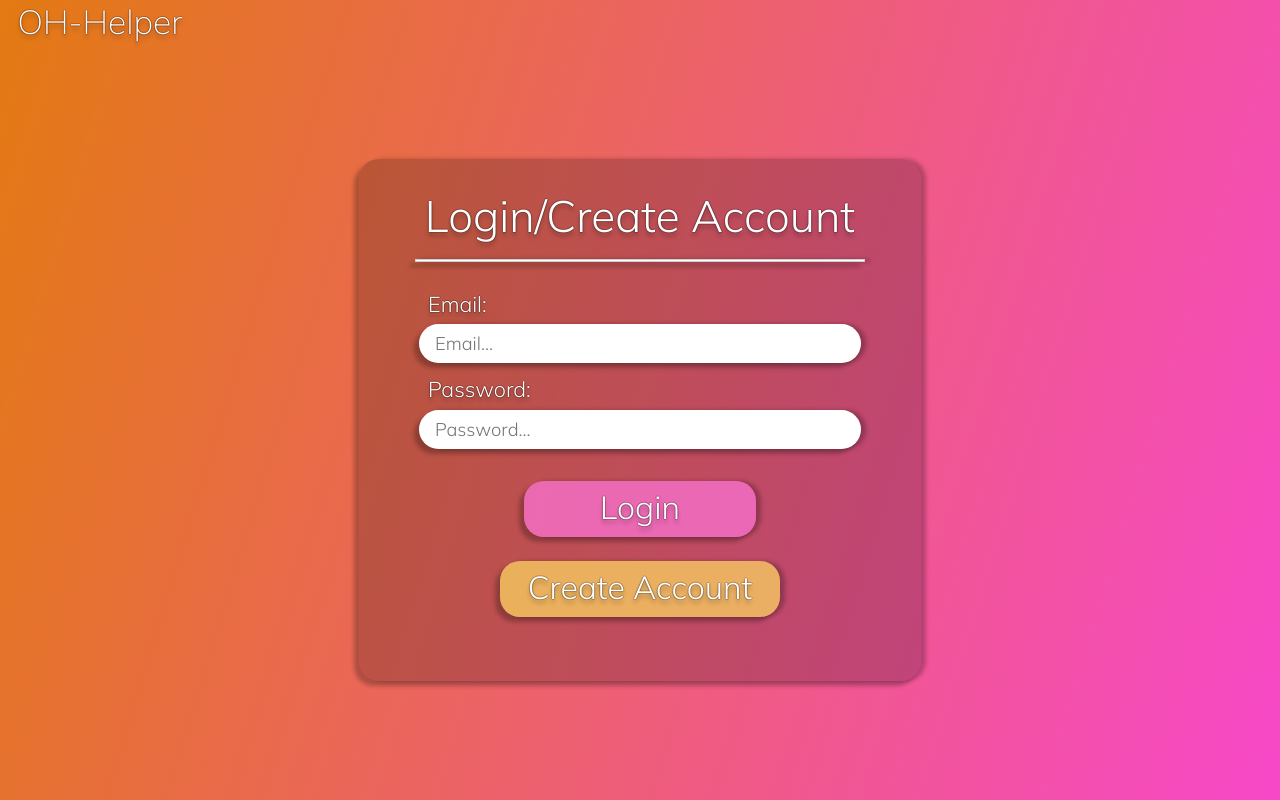
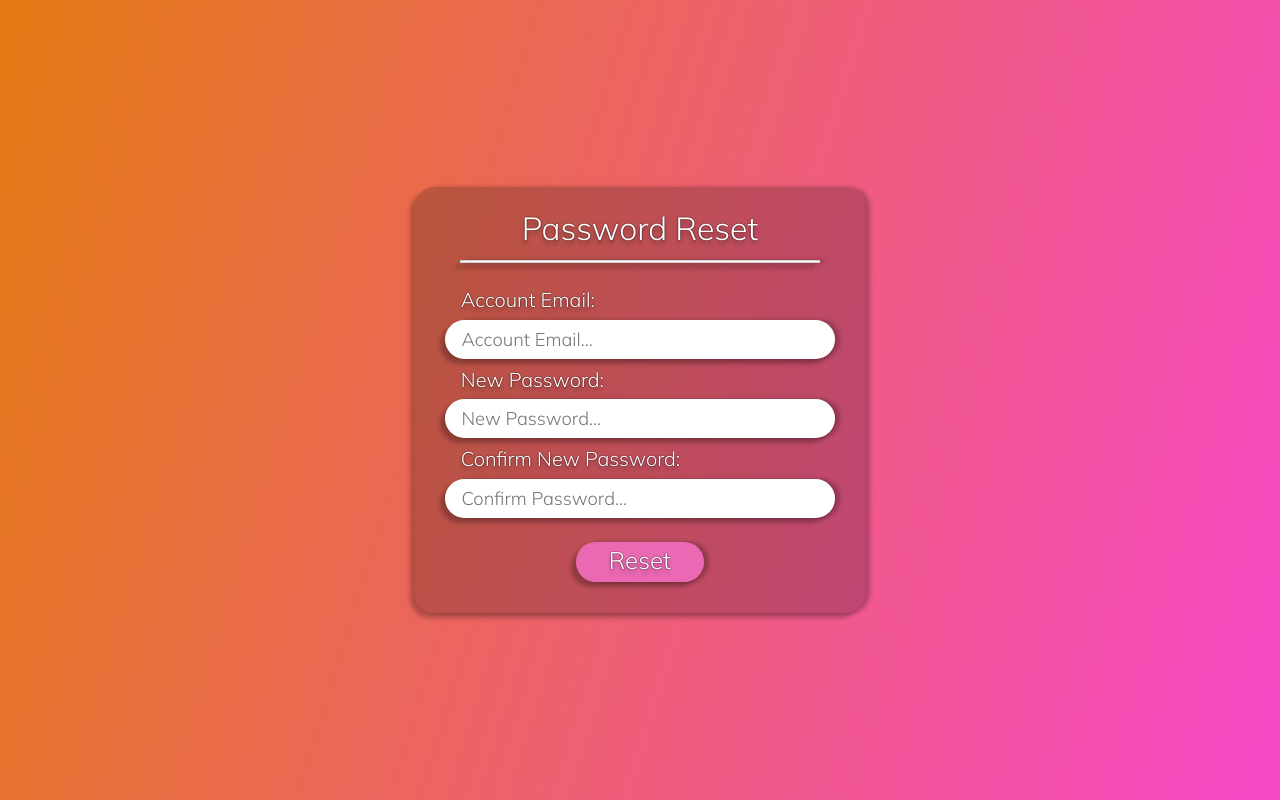
Before and after one commit to JohnTantillo/OH-Helper, a React (Create React App) app in the folder oh-helper-frontend/: page /forgotPassword in a window 1280 px wide. Built offline with nearby package versions, Linux system fonts and the light colour scheme.

Commit message:
Added the Password Reset Frontend

```diff
--- a/oh-helper-frontend/src/App.css
+++ b/oh-helper-frontend/src/App.css
@@ -7,6 +7,7 @@
 @import "./StyleSheets/TeacherView.css";
 @import "./StyleSheets/Ticket.css";
 @import "./StyleSheets/TASelect.css";
+@import "./StyleSheets/PassReset.css";
 
 html {
   --left-gradient: #e37a12;
--- a/oh-helper-frontend/src/App.jsx
+++ b/oh-helper-frontend/src/App.jsx
@@ -6,6 +6,7 @@ import StudentView from "./Components/StudentView";
 import CreateAccountPage from "./Components/CreateAccountPage";
 import TASelectPage from "./Components/TASelectPage";
 import { BrowserRouter as Router, Route, Switch } from "react-router-dom";
+import PasswordReset from "./Components/PasswordReset";
 
 class App extends React.Component {
   constructor(props) {
@@ -33,6 +34,9 @@ class App extends React.Component {
               <Route path="/taSelector">
                 <TASelectPage />
               </Route>
+              <Route path="/forgotPassword">
+                <PasswordReset />
+              </Route>
               <Route path="/">
                 {this.state.loggedIn ? (
                   this.state.student ? (
--- a/oh-helper-frontend/src/Components/LoginPage.jsx
+++ b/oh-helper-frontend/src/Components/LoginPage.jsx
@@ -25,26 +25,26 @@ class LoginPage extends React.Component {
     //   });
     // });
 
-    fetch("/login", {
-      method: "POST",
-      headers: { "Content-Type": "application/json" },
-      body: JSON.stringify({ email: email, password: pass, salt:""}),
-    })
-      .then((response) => response != "" ? response.json() : "")
-      .then((success) => {
-        if (success !== "") {
-          if (success.AccType === "teacher") {
-            this.props.loginFlag(true, false, success.Username);
-          } else if (success.AccType === "student") {
-            this.props.loginFlag(true, true, success.Username);
-          } else if (success.AccType === "instructor") {
-            this.props.loginFlag(true, false, success.Username);
-          }
-        } else {
-          this.props.loginFlag(false, false, "");
-        }
-      });
-    //this.props.loginFlag(true, false, "Jesse Hartloff");
+    // fetch("/login", {
+    //   method: "POST",
+    //   headers: { "Content-Type": "application/json" },
+    //   body: JSON.stringify({ email: email, password: pass, salt:""}),
+    // })
+    //   .then((response) => response !== "" ? response.json() : "")
+    //   .then((success) => {
+    //     if (success !== "") {
+    //       if (success.AccType === "teacher") {
+    //         this.props.loginFlag(true, false, success.Username);
+    //       } else if (success.AccType === "student") {
+    //         this.props.loginFlag(true, true, success.Username);
+    //       } else if (success.AccType === "instructor") {
+    //         this.props.loginFlag(true, false, success.Username);
+    //       }
+    //     } else {
+    //       this.props.loginFlag(false, false, "");
+    //     }
+    //   });
+    this.props.loginFlag(true, true, "Jesse Hartloff");
     return true;
   };
 
@@ -82,6 +82,7 @@ class LoginPage extends React.Component {
               placeholder="Password..."
               onChange={this.passwordOnChange}
             />
+            <a className="forgotPasswordLink" href="/forgotPassword">Forgot Password?</a>
             <Button
               active={true}
               onclick={this.login}
--- /dev/null
+++ b/oh-helper-frontend/src/Components/PasswordReset.jsx
@@ -0,0 +1,59 @@
+import React from "react";
+import RouteButton from "./RouteButton.jsx";
+
+
+export default class PasswordReset extends React.Component {
+    constructor(props){
+        super(props);
+
+        this.state = {
+            email: "",
+            newPass: "",
+            confirmPass: "",
+        };
+    }
+
+    updateEmail = (event) => {
+        this.setState({email: event.target.value});
+    }
+
+    updatePass = (event) => {
+        this.setState({newPass: event.target.value});
+    }
+
+    updateConfirmPass = (event) => {
+        this.setState({confirmPass: event.target.value});
+    }
+
+    handleUpdatePass = () => {
+        fetch("/password_reset")
+        .then((response) => {
+            if (response.ok === false) {
+                alert("Error connecting to server.");
+            } else {
+                console.log(response);
+            }
+        })
+        return true;
+    }
+
+    render() {
+        return(
+            <div className="pageContainer">
+                <div className="passWindowContainer">
+                    <div className="passWindow">
+                        <p className="resetLabel">Password Reset</p>
+                        <div className="lineBreak"></div>
+                        <p className="emailLabel">Account Email:</p>
+                        <input type="email" className="emailInput" placeholder="Account Email..." onChange={this.updateEmail}/>
+                        <p className="passwordLabel">New Password:</p>
+                        <input type="password" className="passwordInput" placeholder="New Password..." onChange={this.updatePass}/>
+                        <p className="confirmPasswordLabel">Confirm New Password:</p>
+                        <input type="password" className="confirmPasswordInput" placeholder="Confirm Password..." onChange={this.updateConfirmPass}/>
+                        <RouteButton active={true} text={"Reset"} route={"/"} buttonType={"resetButton"} onclick={this.handleUpdatePass}></RouteButton>
+                    </div>
+                </div>
+            </div>
+        );
+    }
+}
--- a/oh-helper-frontend/src/Components/StudentOption.jsx
+++ b/oh-helper-frontend/src/Components/StudentOption.jsx
@@ -20,7 +20,7 @@ export default class StudentOption extends React.Component {
       body: JSON.stringify({email: this.props.email, role: newRole})
     })
     .then((response) => {
-      if (response.status == 404) {
+      if (response.ok === false) {
         alert("Error: Could not reach server.")
       } else {
         this.setState({ selected: roleBool });
--- a/oh-helper-frontend/src/Components/StudentView.jsx
+++ b/oh-helper-frontend/src/Components/StudentView.jsx
@@ -7,7 +7,7 @@ class StudentView extends React.Component {
   constructor(props) {
     super(props);
     this.state = {
-      ticket: [{ name: "John Dunaske", question: "Is this a test?" }, { name: "John Dunaske", question: "Is this a test?" }],
+      ticket: [],
       activeTAs: [],
       student: true,
       question: "",
@@ -21,7 +21,7 @@ class StudentView extends React.Component {
   };
 
   submitQuestion = () => {
-      console.log("Do stuff");
+
   }
 
   render() {
@@ -36,7 +36,7 @@ class StudentView extends React.Component {
           </div>
         </div>
         <div className="rightMasterStudent">
-          <div className="accountName">{"Welcome, " + this.props.name}</div>
+          <div className="welcomeStudent">{"Welcome, " + this.props.name}</div>
           <div className="activeTA headerText">Active TA's</div>
           <div className="activeTAWindow">
             {this.state.activeTAs.map((ta) => {
@@ -58,7 +58,7 @@ class StudentView extends React.Component {
               minLength={this.state.questionMinLength}
               onChange={this.questionOnChanged}
             ></textarea>
-            <div className="buttonContainer">
+            <div className="studentButtonContainer">
                 <Button active={true} text="Post" buttonType="postButton" onclick={this.submitQuestion}></Button>
             </div>
           </div>
--- a/oh-helper-frontend/src/StyleSheets/Login.css
+++ b/oh-helper-frontend/src/StyleSheets/Login.css
@@ -98,6 +98,14 @@
   margin-top: 0.1vmin;
 }
 
+.forgotPasswordLink {
+  color: var(--header-color);
+  font-family: var(--general-font);
+  font-weight: 300;
+  font-size: 2vmin;
+  margin-top: 1vh;
+}
+
 .loginButton {
   background-color: rgba(255, 118, 219, 0.69) !important;
   font-size: 4vmin;
--- /dev/null
+++ b/oh-helper-frontend/src/StyleSheets/PassReset.css
@@ -0,0 +1,141 @@
+.pageContainer {
+  width: 100vw;
+  height: 100vh;
+}
+
+.passWindowContainer {
+  width: 100vw;
+  height: 100vh;
+  display: flex;
+  flex-direction: column;
+  align-items: center;
+  justify-content: center;
+}
+
+.passWindow {
+  width: 35vw;
+  height: 53vh;
+  background-color: var(--window-background);
+  border-radius: 20px;
+  border: var(--window-outline);
+  display: flex;
+  flex-direction: column;
+  align-items: center;
+  box-shadow: 5px 0px 4px var(--window-shadow),
+    -5px 5px 4px var(--window-shadow);
+}
+
+.resetLabel {
+    font-family: var(--general-font);
+    font-size: 4vmin;
+    font-weight: 300;
+    color: var(--header-color);
+    text-shadow: 0px 4px 4px rgba(0, 0, 0, 0.25), var(--text-outline);
+    margin-bottom: 1.5vh;
+    margin-top: 2.5vh;
+}
+
+.emailLabel {
+    color: var(--header-color);
+    font-family: var(--general-font);
+    font-weight: 300;
+    font-size: 2.5vmin;
+    margin-top: 1vmin;
+    margin-bottom: 1vmin;
+    width: 28vw;
+    text-shadow: 0px 4px 4px rgba(0, 0, 0, 0.25), var(--text-outline);
+    height: 3vh;
+    text-align: left;
+}
+
+.emailInput {
+    text-align: left;
+    width: 29vw;
+    font-size: 2.3vmin;
+    font-family: var(--general-font);
+    font-weight: 300;
+    font-style: normal;
+    color: var(--text-color);
+    background-color: var(--header-color);
+    border-radius: 20px;
+    border: 0px;
+    box-shadow: 5px 0px 4px var(--window-shadow),
+      -5px 5px 4px var(--window-shadow);
+    padding-left: 2vmin;
+    padding-top: 1vmin;
+    padding-bottom: 1vmin;
+    margin-top: 0.1vmin;
+}
+
+.confirmPasswordInput {
+    text-align: left;
+    width: 29vw;
+    font-size: 2.3vmin;
+    font-family: var(--general-font);
+    font-weight: 300;
+    font-style: normal;
+    color: var(--text-color);
+    background-color: var(--header-color);
+    border-radius: 20px;
+    border: 0px;
+    box-shadow: 5px 0px 4px var(--window-shadow),
+      -5px 5px 4px var(--window-shadow);
+    padding-left: 2vmin;
+    padding-top: 1vmin;
+    padding-bottom: 1vmin;
+    margin-top: 0.1vmin;
+}
+
+.passwordInput {
+    text-align: left;
+    width: 29vw;
+    font-size: 2.3vmin;
+    font-family: var(--general-font);
+    font-weight: 300;
+    font-style: normal;
+    color: var(--text-color);
+    background-color: var(--header-color);
+    border-radius: 20px;
+    border: 0px;
+    box-shadow: 5px 0px 4px var(--window-shadow),
+      -5px 5px 4px var(--window-shadow);
+    padding-left: 2vmin;
+    padding-top: 1vmin;
+    padding-bottom: 1vmin;
+    margin-top: 0.1vmin;
+}
+
+.passwordLabel {
+    color: var(--header-color);
+    font-family: var(--general-font);
+    font-weight: 300;
+    font-size: 2.5vmin;
+    margin-top: 1vmin;
+    margin-bottom: 1vmin;
+    width: 28vw;
+    text-shadow: 0px 4px 4px rgba(0, 0, 0, 0.25), var(--text-outline);
+    height: 3vh;
+    text-align: left;
+}
+
+.confirmPasswordLabel {
+    color: var(--header-color);
+    font-family: var(--general-font);
+    font-weight: 300;
+    font-size: 2.5vmin;
+    margin-top: 1vmin;
+    margin-bottom: 1vmin;
+    width: 28vw;
+    text-shadow: 0px 4px 4px rgba(0, 0, 0, 0.25), var(--text-outline);
+    height: 3vh;
+    text-align: left;
+}
+
+.resetButton {
+    background-color: rgba(255, 118, 219, 0.69) !important;
+    width: 10vw;
+    height: 5vh;
+    font-family: var(--general-font);
+    font-size: 3vmin;
+    margin-top: 3vh !important;
+}
```
Also changed, not shown: oh-helper-frontend/src/StyleSheets/StudentView.css (+6 -8 lines).
